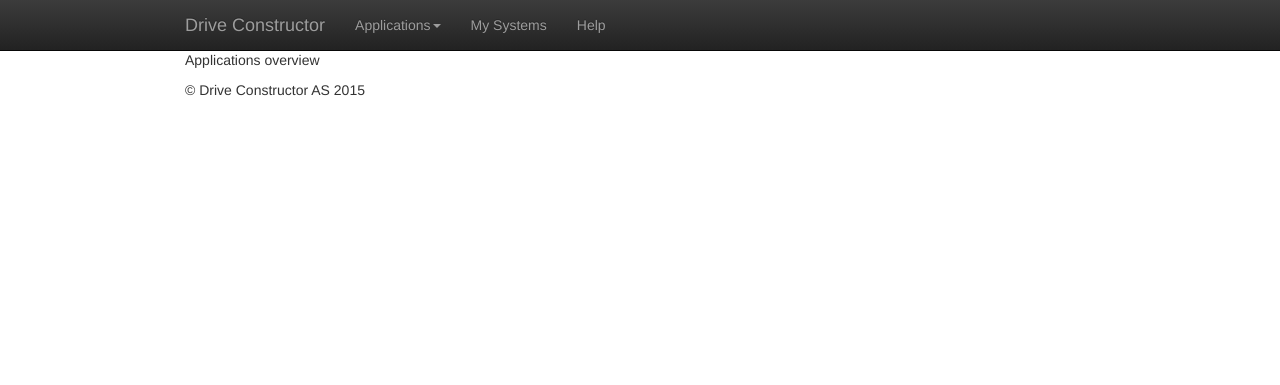
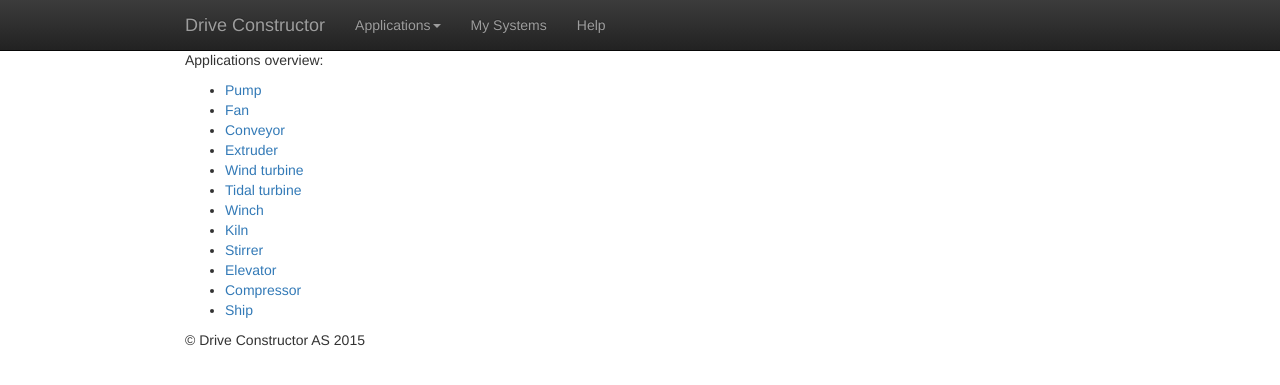
Before and after one commit to Alexey1Gavrilov/drive-constructor-site, a Jekyll site: the page built from help/applications/overview.md, in a window 1280 px wide. Shown: the top 385 px of the page. Built offline with Jekyll 4.4.1, drawn with Linux system fonts in a browser that asks for light colours.

Commit message:
Update overview.md

```diff
--- a/help/applications/overview.md
+++ b/help/applications/overview.md
@@ -5,4 +5,17 @@ showInNavBar: false
 weight: 1
 ---
 
-Applications overview
+Applications overview:
+
+* [Pump](pump.html)
+* [Fan](fan.html)
+* [Conveyor](conveyor.html)
+* [Extruder](extruder.html)
+* [Wind turbine](wind-turbine.html)
+* [Tidal turbine](tidal-turbine.html)
+* [Winch](winch.html)
+* [Kiln](kiln.html)
+* [Stirrer](stirrer.html)
+* [Elevator](elevator.html)
+* [Compressor](compressor.html)
+* [Ship](ship.html)
```
